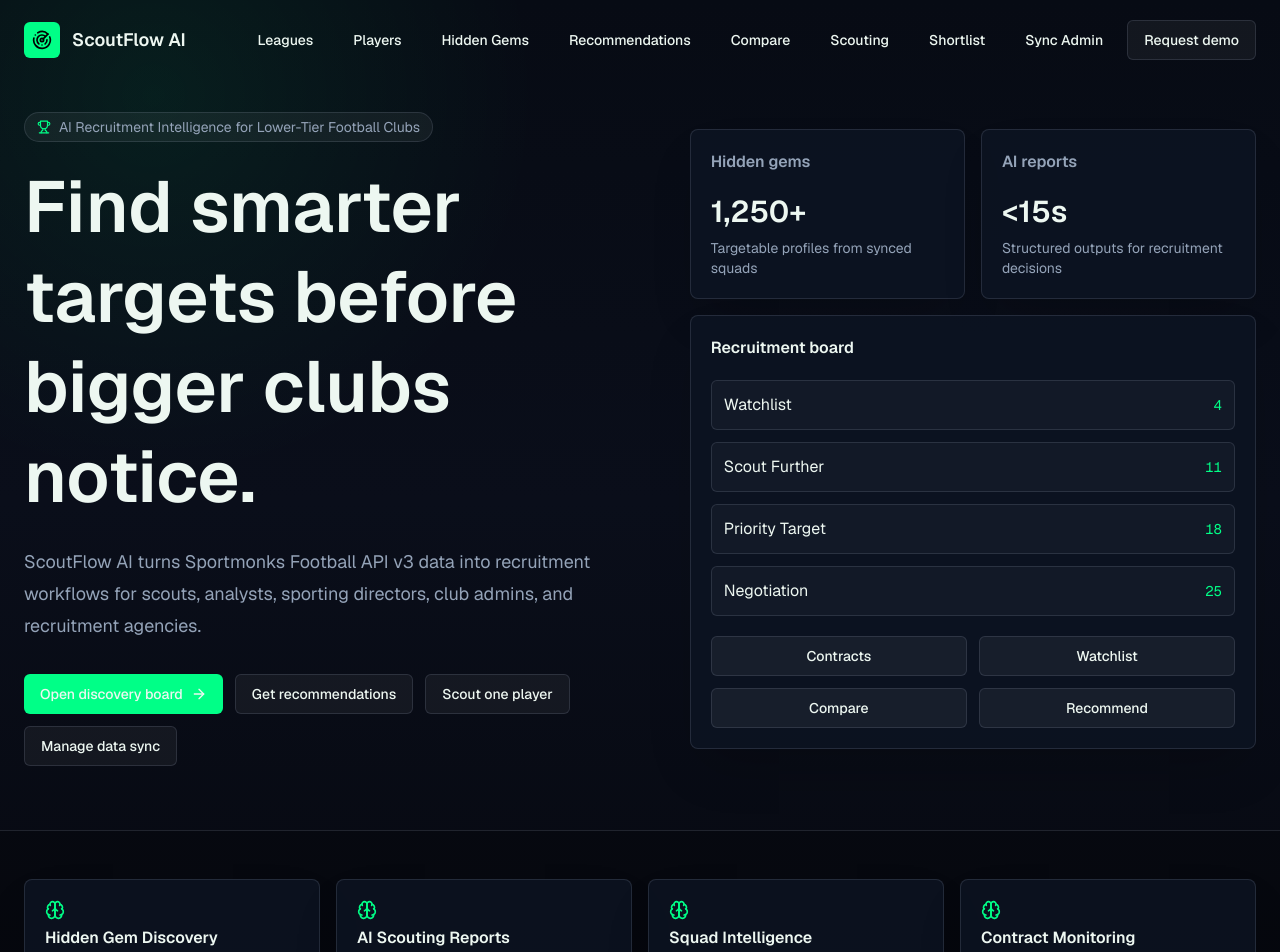
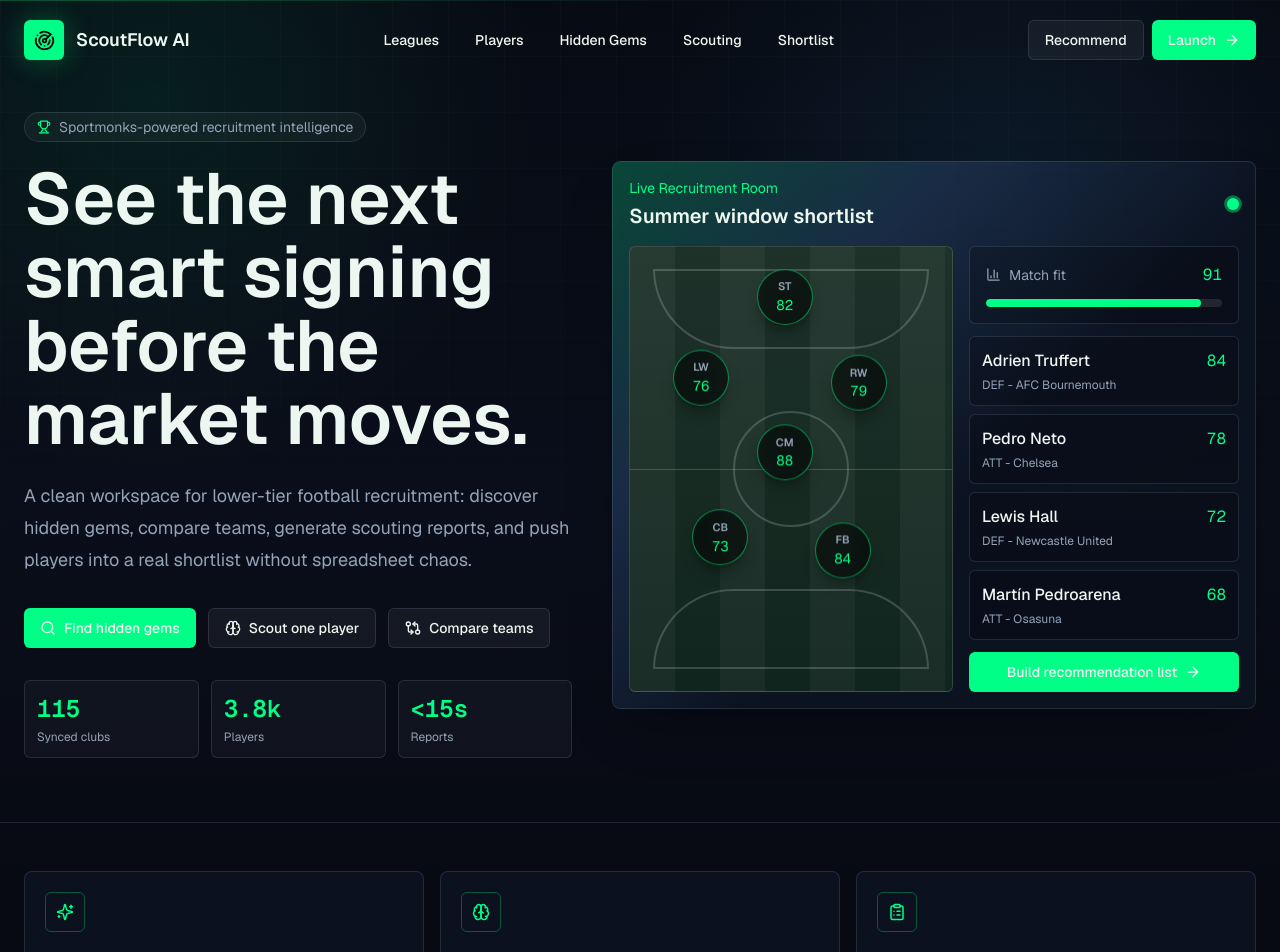
Before and after one commit to indraseptianto/scoutingfootball, a Next.js app: page / in a window 1280 px wide. Shown: the top 952 px of the page. Built offline with nearby package versions, Linux system fonts and the light colour scheme.

Commit message:
Redesign landing experience

```diff
--- a/src/app/globals.css
+++ b/src/app/globals.css
@@ -33,6 +33,7 @@ body {
   margin: 0;
   background:
     radial-gradient(circle at 12% 8%, rgba(0, 255, 135, 0.08), transparent 24rem),
+    radial-gradient(circle at 78% 16%, rgba(56, 189, 248, 0.08), transparent 22rem),
     linear-gradient(180deg, #070b14 0%, #0a0e1a 42%, #05070d 100%);
   color: var(--foreground);
 }
@@ -55,3 +56,205 @@ a {
 .input-like:focus {
   box-shadow: 0 0 0 2px var(--accent);
 }
+
+.hero-grid {
+  background-image:
+    linear-gradient(rgba(148, 163, 184, 0.08) 1px, transparent 1px),
+    linear-gradient(90deg, rgba(148, 163, 184, 0.08) 1px, transparent 1px);
+  background-size: 56px 56px;
+  mask-image: linear-gradient(180deg, black, transparent 78%);
+}
+
+.hero-sweep {
+  background: linear-gradient(90deg, transparent, rgba(0, 255, 135, 0.95), transparent);
+  animation: sweep 5.5s ease-in-out infinite;
+}
+
+.brand-mark {
+  box-shadow: 0 0 28px rgba(0, 255, 135, 0.28);
+}
+
+.hero-copy,
+.hero-panel,
+.workflow-card {
+  animation: rise-in 0.7s ease both;
+}
+
+.hero-panel {
+  animation-delay: 0.12s;
+}
+
+.workflow-card:nth-child(2) {
+  animation-delay: 0.08s;
+}
+
+.workflow-card:nth-child(3) {
+  animation-delay: 0.16s;
+}
+
+.pitch-card {
+  position: relative;
+}
+
+.pitch-card::before {
+  content: "";
+  position: absolute;
+  inset: -1px;
+  z-index: -1;
+  border-radius: 0.6rem;
+  background: linear-gradient(135deg, rgba(0, 255, 135, 0.25), rgba(96, 165, 250, 0.18), transparent 58%);
+  opacity: 0.9;
+}
+
+.football-pitch {
+  background:
+    linear-gradient(90deg, rgba(255,255,255,0.045) 50%, transparent 50%),
+    linear-gradient(180deg, rgba(255,255,255,0.06), transparent),
+    #10251d;
+  background-size: 90px 100%, 100% 100%, auto;
+}
+
+.football-pitch::before,
+.football-pitch::after {
+  content: "";
+  position: absolute;
+  inset-inline: 7%;
+  border: 2px solid rgba(255, 255, 255, 0.18);
+}
+
+.football-pitch::before {
+  top: 5%;
+  height: 18%;
+  border-bottom-left-radius: 90px;
+  border-bottom-right-radius: 90px;
+}
+
+.football-pitch::after {
+  bottom: 5%;
+  height: 18%;
+  border-top-left-radius: 90px;
+  border-top-right-radius: 90px;
+}
+
+.pitch-line {
+  position: absolute;
+  pointer-events: none;
+}
+
+.center-circle {
+  left: 50%;
+  top: 50%;
+  height: 116px;
+  width: 116px;
+  transform: translate(-50%, -50%);
+  border: 2px solid rgba(255, 255, 255, 0.18);
+  border-radius: 999px;
+}
+
+.box-top,
+.box-bottom {
+  left: 0;
+  width: 100%;
+  height: 1px;
+  background: rgba(255, 255, 255, 0.18);
+}
+
+.box-top {
+  top: 50%;
+}
+
+.box-bottom {
+  display: none;
+}
+
+.player-pin {
+  transform: translate(-50%, -50%);
+  animation: float-pin 3.8s ease-in-out infinite;
+}
+
+.pulse-dot {
+  box-shadow: 0 0 0 0 rgba(0, 255, 135, 0.55);
+  animation: pulse-ring 1.8s ease-out infinite;
+}
+
+.animated-bar {
+  width: 91%;
+  animation: grow-bar 1.2s ease both;
+}
+
+.live-row {
+  animation: slide-in 0.55s ease both;
+}
+
+@keyframes rise-in {
+  from {
+    opacity: 0;
+    transform: translateY(18px);
+  }
+  to {
+    opacity: 1;
+    transform: translateY(0);
+  }
+}
+
+@keyframes slide-in {
+  from {
+    opacity: 0;
+    transform: translateX(12px);
+  }
+  to {
+    opacity: 1;
+    transform: translateX(0);
+  }
+}
+
+@keyframes float-pin {
+  0%, 100% {
+    transform: translate(-50%, -50%) translateY(0);
+  }
+  50% {
+    transform: translate(-50%, -50%) translateY(-8px);
+  }
+}
+
+@keyframes pulse-ring {
+  0% {
+    box-shadow: 0 0 0 0 rgba(0, 255, 135, 0.5);
+  }
+  100% {
+    box-shadow: 0 0 0 16px rgba(0, 255, 135, 0);
+  }
+}
+
+@keyframes grow-bar {
+  from {
+    width: 12%;
+  }
+  to {
+    width: 91%;
+  }
+}
+
+@keyframes sweep {
+  0%, 100% {
+    transform: translateX(-45%);
+    opacity: 0.25;
+  }
+  50% {
+    transform: translateX(45%);
+    opacity: 0.75;
+  }
+}
+
+@media (prefers-reduced-motion: reduce) {
+  .hero-sweep,
+  .hero-copy,
+  .hero-panel,
+  .workflow-card,
+  .player-pin,
+  .pulse-dot,
+  .animated-bar,
+  .live-row {
+    animation: none;
+  }
+}
--- a/src/app/page.tsx
+++ b/src/app/page.tsx
@@ -1,104 +1,197 @@
-import { ArrowRight, Brain, Radar, ShieldCheck, Trophy } from "lucide-react";
+import {
+  ArrowRight,
+  BarChart3,
+  Brain,
+  ClipboardList,
+  GitCompareArrows,
+  Radar,
+  Search,
+  ShieldCheck,
+  Sparkles,
+  Timer,
+  Trophy
+} from "lucide-react";
 import { Button } from "@/components/ui/button";
-import { Card, CardContent, CardHeader, CardTitle } from "@/components/ui/card";
-import { StatCard } from "@/components/dashboard/stat-card";
 
-const features = [
-  ["Hidden Gem Discovery", "Rank undervalued players by opportunity, age curve, contract status, and production."],
-  ["AI Scouting Reports", "Generate structured recruitment reports from Sportmonks stats, club context, and scout notes."],
-  ["Squad Intelligence", "Spot positional depth issues, age risk, and recruitment priorities before the window panic."],
-  ["Contract Monitoring", "Track expiring contracts and alert analysts when targets become realistic."]
+const quickLinks = [
+  ["Leagues", "/leagues"],
+  ["Players", "/players"],
+  ["Hidden Gems", "/hidden-gems"],
+  ["Scouting", "/scouting"],
+  ["Shortlist", "/shortlist"]
+];
+
+const workflows = [
+  {
+    icon: <Sparkles size={18} />,
+    title: "Discover",
+    body: "Find undervalued players with live hidden-gem scoring, age curve, minutes, and opportunity signal.",
+    href: "/hidden-gems"
+  },
+  {
+    icon: <Brain size={18} />,
+    title: "Scout",
+    body: "Open one player, generate a cached AI report, and validate the profile with Sportmonks statistics.",
+    href: "/scouting"
+  },
+  {
+    icon: <ClipboardList size={18} />,
+    title: "Decide",
+    body: "Move targets through shortlist stages, save notes, and export your recruitment board.",
+    href: "/shortlist"
+  }
+];
+
+const liveRows = [
+  ["Adrien Truffert", "DEF", "AFC Bournemouth", "84"],
+  ["Pedro Neto", "ATT", "Chelsea", "78"],
+  ["Lewis Hall", "DEF", "Newcastle United", "72"],
+  ["Martín Pedroarena", "ATT", "Osasuna", "68"]
 ];
 
 export default function HomePage() {
   return (
-    <main className="min-h-screen">
-      <nav className="mx-auto flex max-w-7xl items-center justify-between px-6 py-5">
-        <div className="flex items-center gap-3">
-          <div className="flex h-9 w-9 items-center justify-center rounded-md bg-accent text-black">
-            <Radar size={20} />
+    <main className="min-h-screen overflow-hidden">
+      <section className="relative min-h-screen border-b border-border">
+        <div className="hero-grid absolute inset-0 opacity-45" />
+        <div className="hero-sweep absolute inset-x-0 top-0 h-px" />
+
+        <nav className="relative z-10 mx-auto flex max-w-7xl items-center justify-between px-5 py-5 md:px-6">
+          <a href="/" className="flex items-center gap-3">
+            <span className="brand-mark flex h-10 w-10 items-center justify-center rounded-md bg-accent text-black">
+              <Radar size={21} />
+            </span>
+            <span className="text-lg font-semibold">ScoutFlow AI</span>
+          </a>
+          <div className="hidden items-center gap-1 lg:flex">
+            {quickLinks.map(([label, href]) => (
+              <Button key={href} variant="ghost" asChild><a href={href}>{label}</a></Button>
+            ))}
           </div>
-          <span className="text-lg font-semibold">ScoutFlow AI</span>
-        </div>
-        <div className="hidden items-center gap-2 md:flex">
-          <Button variant="ghost" asChild><a href="/leagues">Leagues</a></Button>
-          <Button variant="ghost" asChild><a href="/players">Players</a></Button>
-          <Button variant="ghost" asChild><a href="/hidden-gems">Hidden Gems</a></Button>
-          <Button variant="ghost" asChild><a href="/recommendations">Recommendations</a></Button>
-          <Button variant="ghost" asChild><a href="/compare">Compare</a></Button>
-          <Button variant="ghost" asChild><a href="/scouting">Scouting</a></Button>
-          <Button variant="ghost" asChild><a href="/shortlist">Shortlist</a></Button>
-          <Button variant="ghost" asChild><a href="/admin/sync">Sync Admin</a></Button>
-          <Button variant="secondary">Request demo</Button>
+          <div className="flex items-center gap-2">
+            <Button variant="secondary" asChild className="hidden sm:inline-flex"><a href="/recommendations">Recommend</a></Button>
+            <Button asChild><a href="/hidden-gems">Launch <ArrowRight size={16} /></a></Button>
           </div>
         </nav>
 
-      <section className="mx-auto grid max-w-7xl gap-10 px-6 pb-16 pt-8 lg:grid-cols-[1.05fr_0.95fr] lg:items-center">
-        <div>
-          <div className="mb-5 inline-flex items-center gap-2 rounded-full border border-border bg-white/5 px-3 py-1 text-sm text-muted">
+        <div className="relative z-10 mx-auto grid max-w-7xl gap-10 px-5 pb-10 pt-8 md:px-6 lg:min-h-[calc(100vh-82px)] lg:grid-cols-[0.92fr_1.08fr] lg:items-center lg:pb-16">
+          <div className="hero-copy">
+            <div className="mb-5 inline-flex items-center gap-2 rounded-full border border-border bg-white/[0.04] px-3 py-1 text-sm text-muted backdrop-blur">
               <Trophy size={14} className="text-accent" />
-            AI Recruitment Intelligence for Lower-Tier Football Clubs
+              Sportmonks-powered recruitment intelligence
             </div>
-          <h1 className="max-w-4xl text-5xl font-semibold leading-tight tracking-normal md:text-7xl">
-            Find smarter targets before bigger clubs notice.
+            <h1 className="max-w-4xl text-5xl font-semibold leading-[1.02] tracking-normal md:text-7xl">
+              See the next smart signing before the market moves.
             </h1>
-          <p className="mt-6 max-w-2xl text-lg leading-8 text-muted">
-            ScoutFlow AI turns Sportmonks Football API v3 data into recruitment workflows for scouts, analysts,
-            sporting directors, club admins, and recruitment agencies.
+            <p className="mt-6 max-w-2xl text-base leading-8 text-muted md:text-lg">
+              A clean workspace for lower-tier football recruitment: discover hidden gems, compare teams, generate scouting reports,
+              and push players into a real shortlist without spreadsheet chaos.
             </p>
             <div className="mt-8 flex flex-wrap gap-3">
-            <Button asChild><a href="/hidden-gems">Open discovery board <ArrowRight size={16} /></a></Button>
-            <Button variant="secondary" asChild><a href="/recommendations">Get recommendations</a></Button>
-            <Button variant="secondary" asChild><a href="/scouting">Scout one player</a></Button>
-            <Button variant="secondary" asChild><a href="/admin/sync">Manage data sync</a></Button>
+              <Button asChild><a href="/hidden-gems"><Search size={16} /> Find hidden gems</a></Button>
+              <Button variant="secondary" asChild><a href="/scouting"><Brain size={16} /> Scout one player</a></Button>
+              <Button variant="secondary" asChild><a href="/compare"><GitCompareArrows size={16} /> Compare teams</a></Button>
+            </div>
+            <div className="mt-8 grid max-w-xl grid-cols-3 gap-3">
+              <MiniMetric label="Synced clubs" value="115" />
+              <MiniMetric label="Players" value="3.8k" />
+              <MiniMetric label="Reports" value="<15s" />
             </div>
           </div>
 
-        <div className="grid gap-4">
-          <div className="grid grid-cols-2 gap-4">
-            <StatCard label="Hidden gems" value="1,250+" detail="Targetable profiles from synced squads" />
-            <StatCard label="AI reports" value="<15s" detail="Structured outputs for recruitment decisions" />
+          <div className="hero-panel relative">
+            <div className="pitch-card rounded-lg border border-border bg-card p-4 shadow-2xl shadow-black/30 backdrop-blur">
+              <div className="mb-4 flex items-center justify-between gap-4">
+                <div>
+                  <p className="text-sm text-accent">Live Recruitment Room</p>
+                  <h2 className="mt-1 text-xl font-semibold">Summer window shortlist</h2>
                 </div>
-          <Card>
-            <CardHeader>
-              <CardTitle>Recruitment board</CardTitle>
-            </CardHeader>
-            <CardContent className="grid gap-3">
-              {["Watchlist", "Scout Further", "Priority Target", "Negotiation"].map((stage, index) => (
-                <div key={stage} className="flex items-center justify-between rounded-md border border-border bg-white/[0.03] p-3">
-                  <span>{stage}</span>
-                  <span className="font-mono text-sm text-accent">{index * 7 + 4}</span>
+                <span className="pulse-dot h-3 w-3 rounded-full bg-accent" />
               </div>
+
+              <div className="grid gap-4 xl:grid-cols-[1fr_270px]">
+                <div className="football-pitch relative min-h-[390px] overflow-hidden rounded-md border border-white/15 bg-[#10251d]">
+                  <div className="pitch-line center-circle" />
+                  <div className="pitch-line box-top" />
+                  <div className="pitch-line box-bottom" />
+                  <PlayerPin className="left-[48%] top-[13%]" label="ST" score="82" />
+                  <PlayerPin className="left-[22%] top-[31%]" label="LW" score="76" delay="0.3s" />
+                  <PlayerPin className="left-[71%] top-[32%]" label="RW" score="79" delay="0.5s" />
+                  <PlayerPin className="left-[48%] top-[48%]" label="CM" score="88" delay="0.15s" />
+                  <PlayerPin className="left-[28%] top-[67%]" label="CB" score="73" delay="0.4s" />
+                  <PlayerPin className="left-[66%] top-[70%]" label="FB" score="84" delay="0.2s" />
+                </div>
+
+                <div className="grid gap-3">
+                  <div className="rounded-md border border-border bg-black/20 p-4">
+                    <div className="flex items-center justify-between">
+                      <span className="flex items-center gap-2 text-sm text-muted"><BarChart3 size={15} /> Match fit</span>
+                      <span className="font-mono text-accent">91</span>
+                    </div>
+                    <div className="mt-3 h-2 overflow-hidden rounded-full bg-white/10">
+                      <span className="animated-bar block h-full rounded-full bg-accent" />
+                    </div>
+                  </div>
+
+                  <div className="live-list grid gap-2">
+                    {liveRows.map(([name, role, club, score], index) => (
+                      <a
+                        key={name}
+                        href="/scouting"
+                        className="live-row grid grid-cols-[1fr_auto] gap-3 rounded-md border border-border bg-black/20 p-3 transition hover:border-accent/60"
+                        style={{ animationDelay: `${index * 0.08}s` }}
+                      >
+                        <span className="min-w-0">
+                          <span className="block truncate font-medium">{name}</span>
+                          <span className="mt-1 block truncate text-xs text-muted">{role} - {club}</span>
+                        </span>
+                        <span className="font-mono text-accent">{score}</span>
+                      </a>
                     ))}
-              <div className="grid grid-cols-2 gap-3 pt-2">
-                <Button variant="secondary" asChild><a href="/contracts">Contracts</a></Button>
-                <Button variant="secondary" asChild><a href="/watchlist">Watchlist</a></Button>
-                <Button variant="secondary" asChild><a href="/compare">Compare</a></Button>
-                <Button variant="secondary" asChild><a href="/recommendations">Recommend</a></Button>
                   </div>
-            </CardContent>
-          </Card>
+
+                  <Button asChild className="w-full"><a href="/recommendations">Build recommendation list <ArrowRight size={16} /></a></Button>
+                </div>
+              </div>
+            </div>
+          </div>
         </div>
       </section>
 
-      <section className="border-y border-border bg-black/20">
-        <div className="mx-auto grid max-w-7xl gap-4 px-6 py-12 md:grid-cols-4">
-          {features.map(([title, body]) => (
-            <Card key={title}>
-              <CardHeader>
-                <Brain className="text-accent" size={20} />
-                <CardTitle>{title}</CardTitle>
-              </CardHeader>
-              <CardContent className="text-sm leading-6 text-muted">{body}</CardContent>
-            </Card>
+      <section className="mx-auto grid max-w-7xl gap-4 px-5 py-12 md:px-6 lg:grid-cols-3">
+        {workflows.map((item) => (
+          <a key={item.title} href={item.href} className="workflow-card rounded-lg border border-border bg-card p-5 transition hover:border-accent/60 hover:bg-white/[0.04]">
+            <span className="flex h-10 w-10 items-center justify-center rounded-md border border-accent/30 bg-accent-soft text-accent">{item.icon}</span>
+            <h2 className="mt-5 text-xl font-semibold">{item.title}</h2>
+            <p className="mt-3 text-sm leading-6 text-muted">{item.body}</p>
+          </a>
         ))}
-        </div>
       </section>
 
-      <footer className="mx-auto flex max-w-7xl items-center justify-between px-6 py-8 text-sm text-muted">
-        <span>Sportmonks API v3 only. No livescore, fantasy, or betting workflows.</span>
+      <footer className="mx-auto flex max-w-7xl items-center justify-between px-5 py-8 text-sm text-muted md:px-6">
+        <span>Sportmonks API v3 only. Built for scouting, recruitment, and squad intelligence.</span>
         <ShieldCheck size={18} className="text-accent" />
       </footer>
     </main>
   );
 }
+
+function MiniMetric({ label, value }: { label: string; value: string }) {
+  return (
+    <div className="rounded-md border border-border bg-white/[0.035] p-3">
+      <div className="font-mono text-2xl font-semibold text-accent">{value}</div>
+      <div className="mt-1 text-xs text-muted">{label}</div>
+    </div>
+  );
+}
+
+function PlayerPin({ className, label, score, delay = "0s" }: { className: string; label: string; score: string; delay?: string }) {
+  return (
+    <div className={`player-pin absolute ${className}`} style={{ animationDelay: delay }}>
+      <div className="flex h-14 w-14 flex-col items-center justify-center rounded-full border border-accent/50 bg-black/55 shadow-lg shadow-black/30 backdrop-blur">
+        <span className="text-[11px] font-semibold text-muted">{label}</span>
+        <span className="font-mono text-sm text-accent">{score}</span>
+      </div>
+    </div>
+  );
+}
```
Lines whose indentation alone changed are shown as unchanged.
